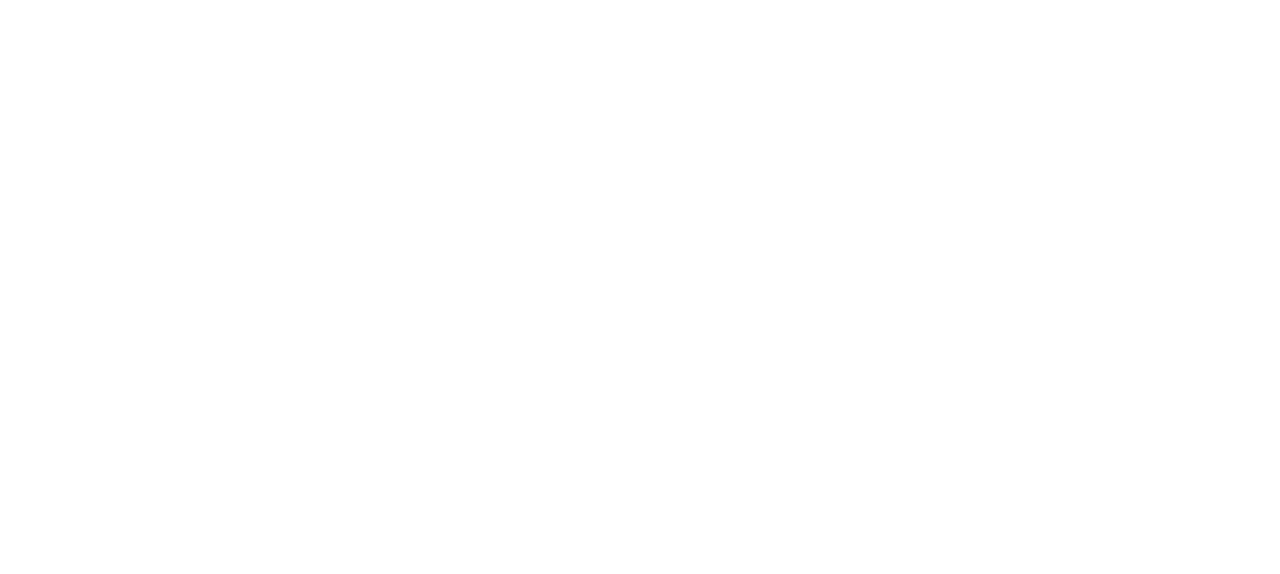
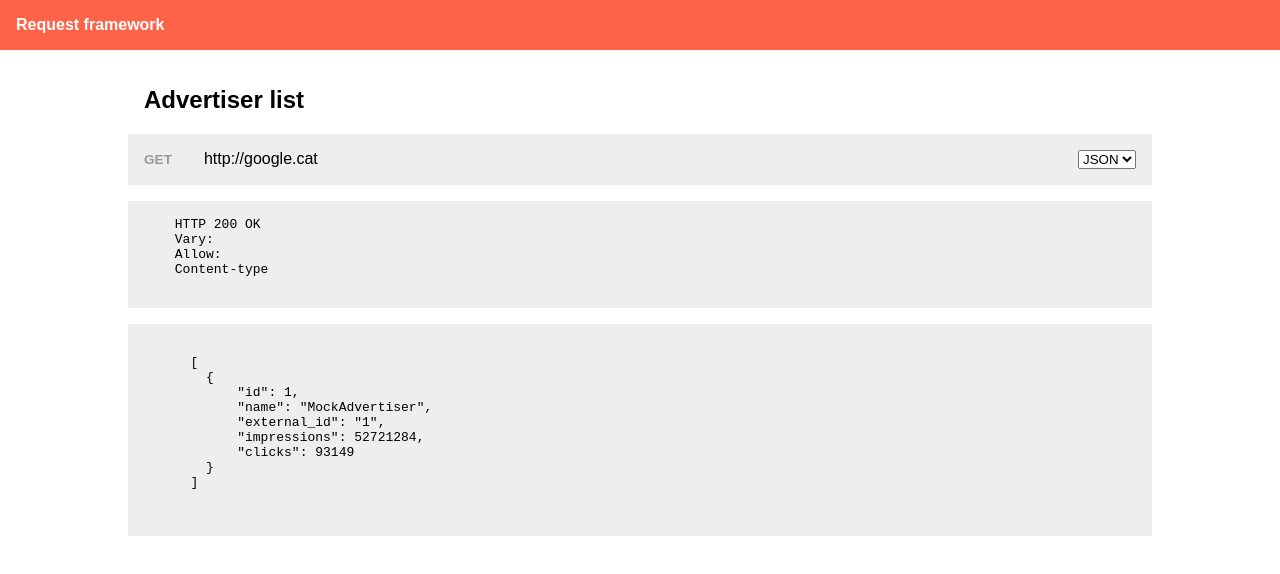
Before and after one commit to subarroca/api-fetch, a website built with webpack: page dist/index.html in a window 1280 px wide. Built offline with nearby package versions, Linux system fonts and the light colour scheme.

Commit message:
create initial layout

```diff
--- a/dist/index.html
+++ b/dist/index.html
@@ -1,11 +1,64 @@
 <html>
 
 <head>
-  <title>API Fetch</title>
+  <title>Request framework</title>
+  <link rel="stylesheet" href="styles.css">
 </head>
 
 <body>
   <script src="./bundle.js"></script>
+
+  <header>
+    Request framework
+  </header>
+
+  <section
+    class = content>
+
+    <h1>Advertiser list</h1>
+
+    <div
+      class = request>
+      <div
+        class = method>
+        GET
+      </div>
+      <div
+        class = url>
+        http://google.cat
+      </div>
+
+      <select
+        name = format
+        class = format>
+        <option value = json>JSON</option>
+        <option value = xml>XML</option>
+      </select>
+    </div>
+
+    <pre
+      class = "response response--detail">
+      HTTP 200 OK
+      Vary:
+      Allow:
+      Content-type
+    </pre>
+
+    <pre
+      class = "response response--content">
+      <code>
+        [
+          {
+              "id": 1,
+              "name": "MockAdvertiser",
+              "external_id": "1",
+              "impressions": 52721284,
+              "clicks": 93149
+          }
+        ]
+      </code>
+    </pre>
+  </section>
 </body>
 
 </html>
--- /dev/null
+++ b/dist/styles.css
@@ -0,0 +1,63 @@
+html,
+body,
+div{
+  margin: 0;
+  padding: 0;
+}
+
+body{
+  font-family: sans-serif;
+}
+
+header,
+.content,
+.method,
+.url{
+  padding: 16px;
+}
+
+.request,
+.response{
+  background: #eee;
+}
+
+header{
+  background: tomato;
+  color: white;
+  font-weight: bold;
+}
+
+h1{
+  padding: 0 16px;
+}
+
+
+.content{
+  max-width: 1024px;
+  margin: auto;
+}
+
+.request{
+  display: flex;
+  align-items: center;
+}
+
+.url{
+  flex: 1;
+}
+
+.method{
+  font-size: .85em;
+  font-weight: bold;
+  color: #999;
+}
+
+.format{
+  margin: 16px;
+}
+
+.response{
+  margin-top: 16px;
+  display: block;
+  padding: 16px 0;
+}
--- a/package.json
+++ b/package.json
@@ -20,5 +20,8 @@
     "babel-preset-es2015": "^6.24.1",
     "babel-preset-stage-0": "^6.24.1",
     "webpack": "^2.6.1"
+  },
+  "dependencies": {
+    "highlight.js": "^9.12.0"
   }
 }
```
Also changed, not shown: README.md.
